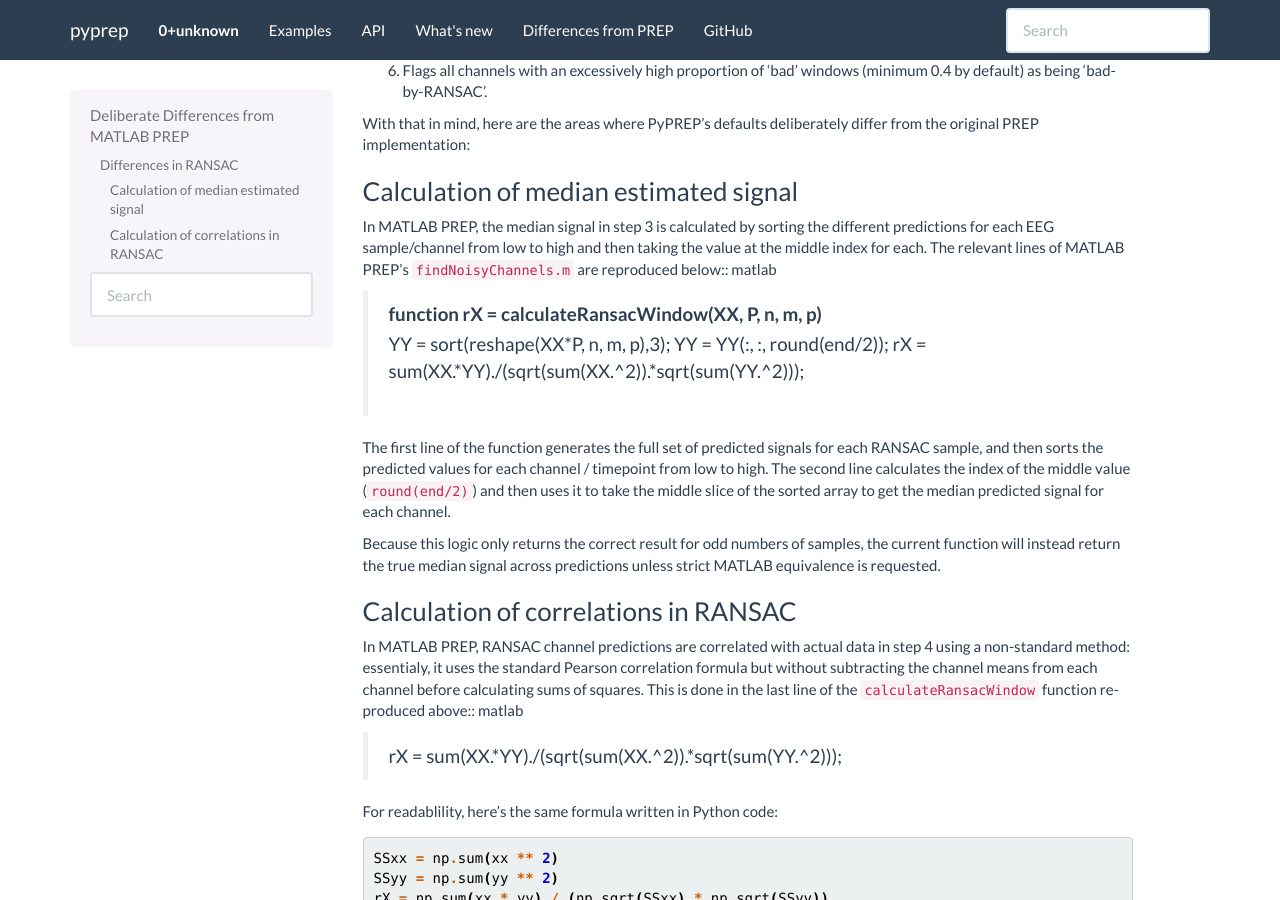
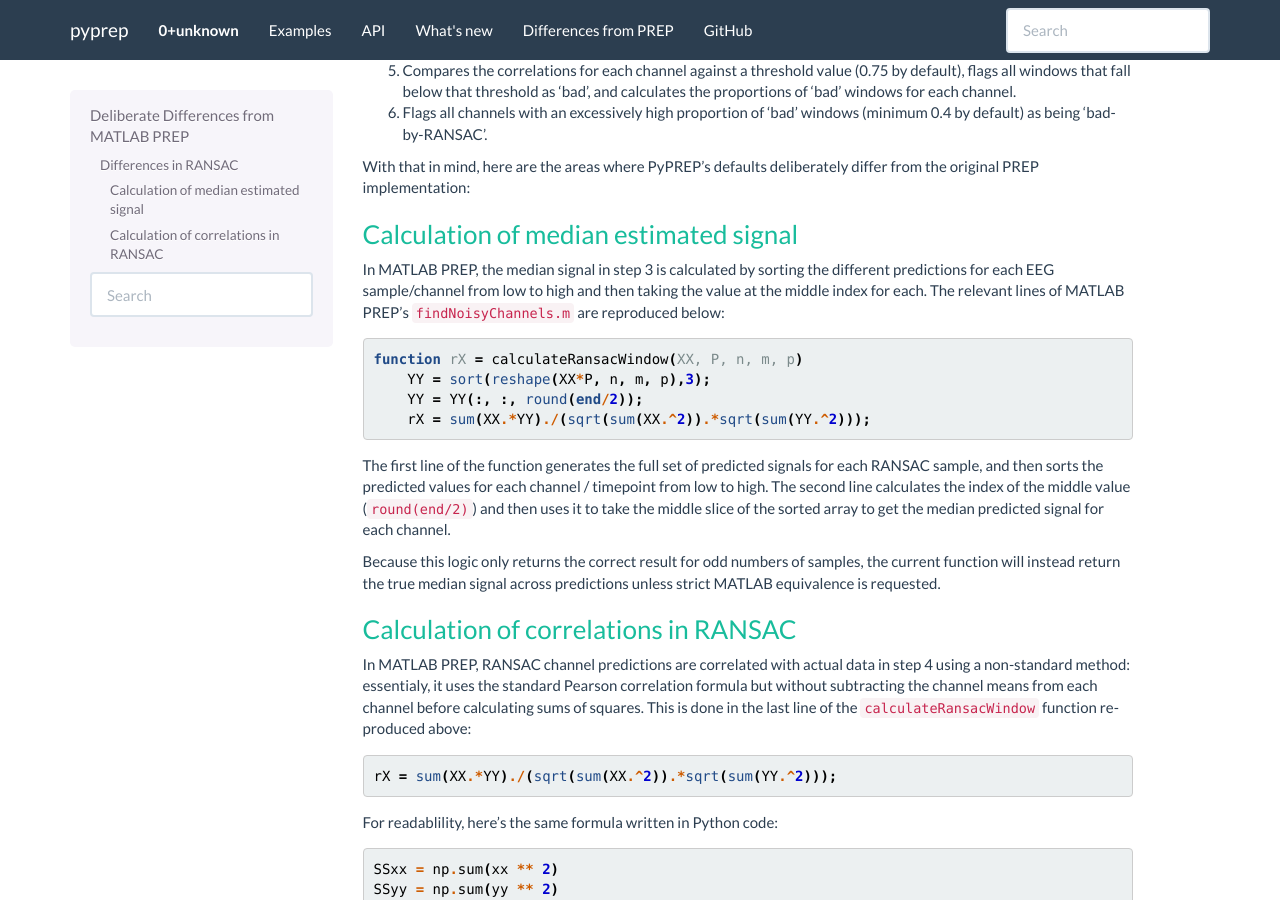
Before and after one commit to sappelhoff/pyprep, a Sphinx documentation site: the page built from docs/matlab_differences.rst, in a window 1280 px wide and 900 px high, scrolled down 683 px. Built offline with Sphinx 7.4.7, drawn with Linux system fonts in a browser that asks for light colours; some of the changed text lies outside the part shown.

Commit message:
Fix TOC and MATLAB codeblocks

```diff
--- a/docs/matlab_differences.rst
+++ b/docs/matlab_differences.rst
@@ -56,7 +56,9 @@
 In MATLAB PREP, the median signal in step 3 is calculated by sorting the
 different predictions for each EEG sample/channel from low to high and then
 taking the value at the middle index for each. The relevant lines of MATLAB
-PREP's ``findNoisyChannels.m`` are reproduced below:: matlab
+PREP's ``findNoisyChannels.m`` are reproduced below:
+
+.. code-block:: matlab
 
    function rX = calculateRansacWindow(XX, P, n, m, p)
        YY = sort(reshape(XX*P, n, m, p),3);
@@ -81,7 +83,9 @@
 in step 4 using a non-standard method: essentialy, it uses the standard Pearson
 correlation formula but without subtracting the channel means from each channel
 before calculating sums of squares. This is done in the last line of the
-``calculateRansacWindow`` function reproduced above:: matlab
+``calculateRansacWindow`` function reproduced above:
+
+.. code-block:: matlab
 
    rX = sum(XX.*YY)./(sqrt(sum(XX.^2)).*sqrt(sum(YY.^2)));
 
```
Also changed, not shown: other parts of docs/matlab_differences.rst (+1 -1 lines).
